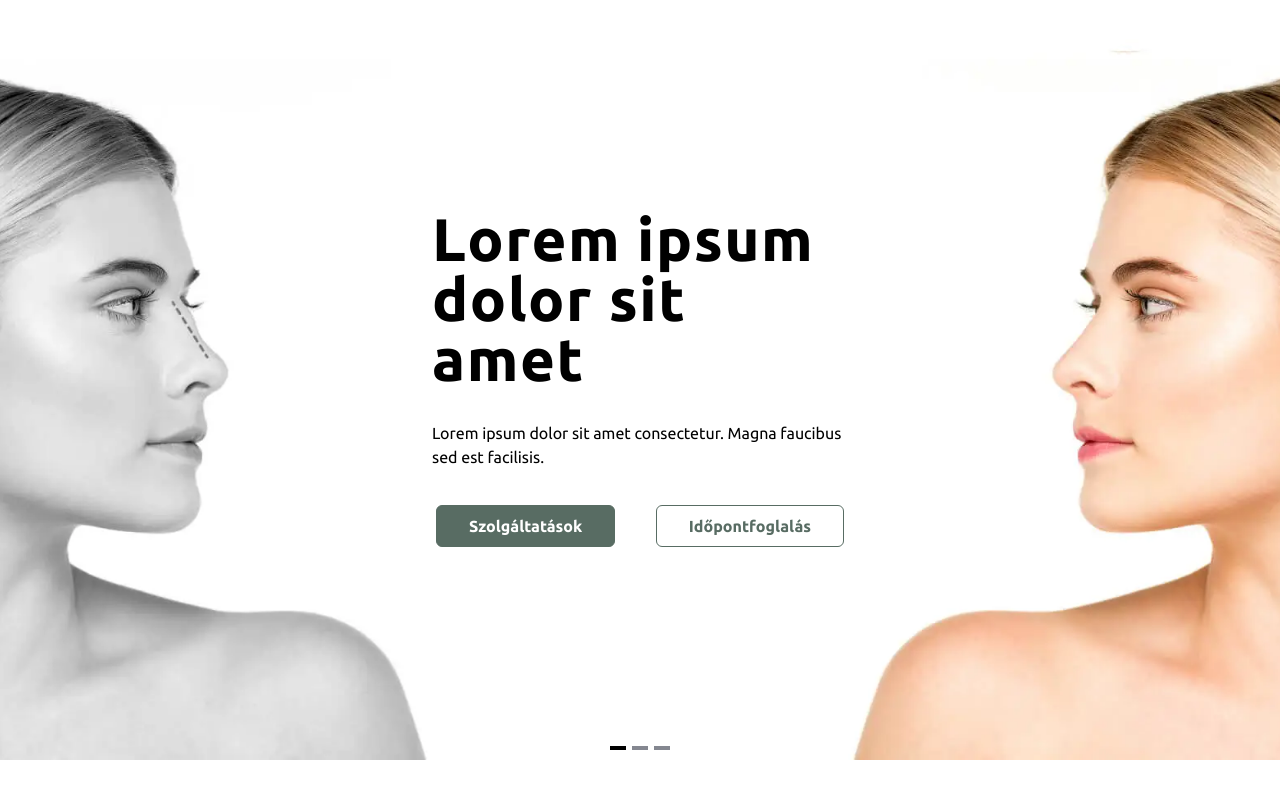
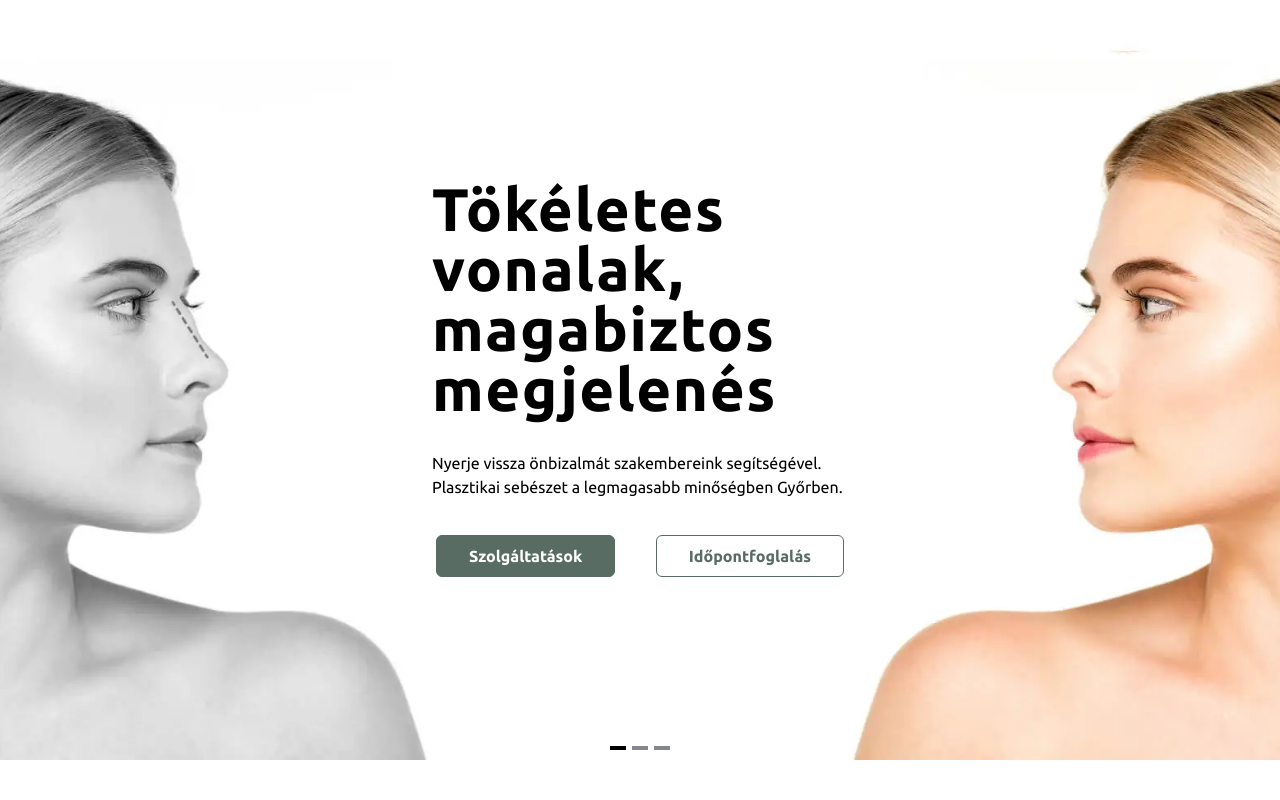
Before and after one commit to omgzsa/elysia-app, a Vue app in the folder frontend/: page / in a window 1280 px wide. Shown: the top 800 px of the page. Built offline with nearby package versions, Linux system fonts and the light colour scheme; no server answers.

Commit message:
data update on slides

```diff
--- a/frontend/src/views/HomeView.vue
+++ b/frontend/src/views/HomeView.vue
@@ -17,25 +17,25 @@ import "vue3-carousel/dist/carousel.css";
 const slides = ref([
   {
     id: 1,
-    title: "Lorem ipsum dolor sit amet",
-    alt: "mirrored image of the same woman, one is in black and white",
-    text: "Lorem ipsum dolor sit amet consectetur. Magna faucibus sed est facilisis.",
+    title: "Tökéletes vonalak, magabiztos megjelenés",
+    alt: "tükrözött kép egy nőről, az egyik fekete-fehér a másik színes",
+    text: "Nyerje vissza önbizalmát szakembereink segítségével. Plasztikai sebészet a legmagasabb minőségben Győrben.",
     img: "woman_hero_1.webp",
     color: "bg-white",
   },
   {
     id: 2,
-    title: "Lorem ipsum dolor sit amet consectetur",
-    alt: "a woman stretching her legs",
-    text: "Lorem ipsum dolor sit amet consectetur. Magna faucibus sed est facilisis elementum. Mauris enim fringilla diam ultricies suspendisse purus elit.",
+    title: "Élvezze gyönyörű és sima bőrét egész évben",
+    alt: "egy nő nyújtja a lábát",
+    text: "Lézeres szőrtelenítés a legújabb technológiával Győrben. Intsen búcsút a makacsul visszatérő, benőtt szőrszálaknak!",
     img: "woman_hero_2.webp",
     color: "bg-secondary-200",
   },
   {
     id: 3,
-    title: "Lorem ipsum dolor",
-    alt: "a woman smiling",
-    text: "Lorem ipsum dolor sit amet consectetur. Magna faucibus sed est facilisis elementum. Mauris enim fringilla diam.",
+    title: "Fedezze fel bőre igazi szépségét",
+    alt: "egy mosolygó fiatal nő",
+    text: "Az Elysia lézer központ mindenki számára biztosítja a legjobb kezeléseket és szolgáltatásokat. Kezeléseink széles választéka általal a tökéletes bőr Ön számára is elérhető.",
     img: "woman_hero_3.webp",
     color: "bg-accent-200",
   },
```
